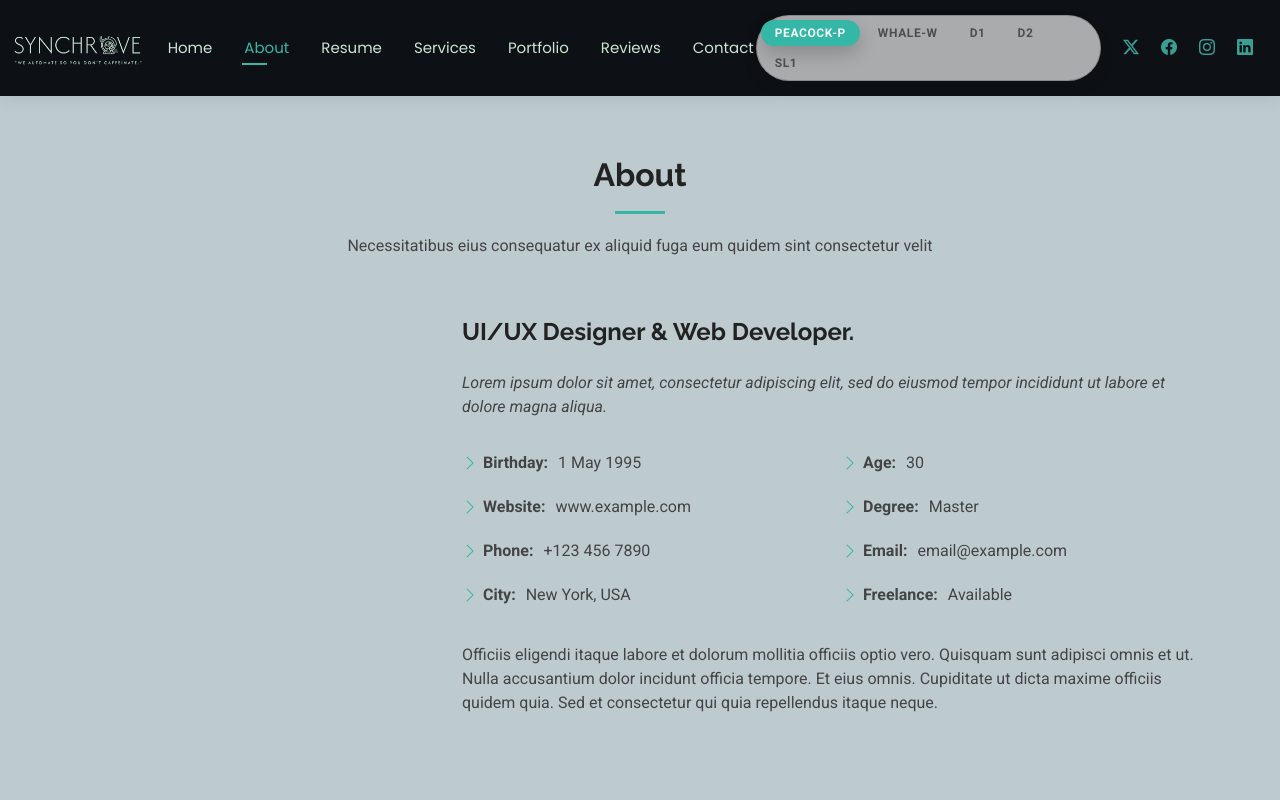
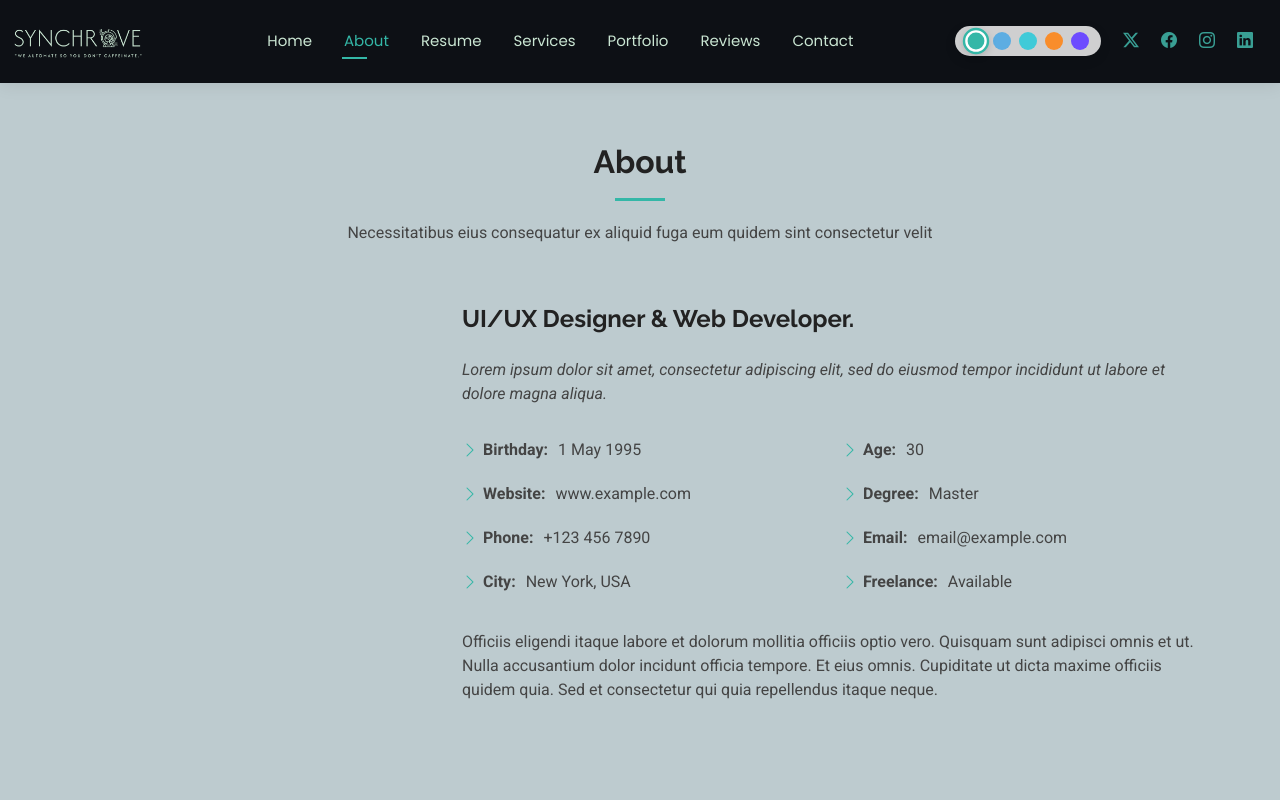
Before and after one commit to omar4917/synchrove, a plain HTML site: page about.html in a window 1280 px wide. Shown: the top 800 px of the page. Drawn offline with Linux system fonts and the light colour scheme.

Commit message:
Update theme toggle controls to sleek color circles

```diff
--- a/about.html
+++ b/about.html
@@ -96,11 +96,11 @@
 
     <div class="header-social-links d-flex align-items-center gap-3">
       <div class="theme-toggle" role="group" aria-label="Color theme toggle">
-        <button type="button" class="theme-btn active" data-theme="peacock" aria-pressed="true">Peacock-P</button>
-        <button type="button" class="theme-btn" data-theme="whale" aria-pressed="false">Whale-W</button>
-        <button type="button" class="theme-btn" data-theme="d1" aria-pressed="false">D1</button>
-        <button type="button" class="theme-btn" data-theme="d2" aria-pressed="false">D2</button>
-        <button type="button" class="theme-btn" data-theme="sl1" aria-pressed="false">SL1</button>
+        <button type="button" class="theme-btn active" data-theme="peacock" title="Peacock Theme" aria-label="Peacock theme" aria-pressed="true"></button>
+        <button type="button" class="theme-btn" data-theme="whale" title="Whale Theme" aria-label="Whale theme" aria-pressed="false"></button>
+        <button type="button" class="theme-btn" data-theme="d1" title="D1 Dark Theme" aria-label="D1 Dark theme" aria-pressed="false"></button>
+        <button type="button" class="theme-btn" data-theme="d2" title="D2 Warm Theme" aria-label="D2 Warm theme" aria-pressed="false"></button>
+        <button type="button" class="theme-btn" data-theme="sl1" title="SL1 Purple Theme" aria-label="SL1 Purple theme" aria-pressed="false"></button>
       </div>
       <a href="#" class="twitter"><i class="bi bi-twitter-x"></i></a>
       <a href="#" class="facebook"><i class="bi bi-facebook"></i></a>
--- a/assets/css/main.css
+++ b/assets/css/main.css
@@ -266,40 +266,41 @@ h6 {
 }
 
 .header .theme-toggle {
-  display: inline-flex;
+  display: flex;
   align-items: center;
-  gap: 4px;
-  padding: 4px;
+  gap: 8px;
+  background: color-mix(in srgb, var(--surface-color), transparent 20%);
+  padding: 6px 12px;
   border-radius: 999px;
-  border: 1px solid color-mix(in srgb, var(--default-color), transparent 70%);
-  background: color-mix(in srgb, var(--surface-color), transparent 35%);
-  box-shadow: 0 8px 16px rgba(0, 0, 0, 0.08);
-  flex-wrap: wrap;
+  box-shadow: 0 4px 12px rgba(0, 0, 0, 0.1);
 }
 
 .header .theme-toggle .theme-btn {
-  border: none;
-  background: transparent;
-  color: color-mix(in srgb, var(--default-color), transparent 10%);
-  font-size: 12px;
-  font-weight: 600;
-  text-transform: uppercase;
-  letter-spacing: 0.05em;
-  padding: 4px 14px;
-  border-radius: 999px;
+  width: 18px;
+  height: 18px;
+  min-width: 18px;
+  padding: 0;
+  border-radius: 50%;
+  border: 2px solid transparent;
   cursor: pointer;
-  transition: background 0.3s ease, color 0.3s ease, box-shadow 0.3s ease;
+  outline: none;
+  transition: transform 0.2s ease, box-shadow 0.2s ease, border-color 0.2s ease;
+}
+
+.header .theme-toggle .theme-btn[data-theme="peacock"] { background-color: #34b7a7; }
+.header .theme-toggle .theme-btn[data-theme="whale"] { background-color: #5dade2; }
+.header .theme-toggle .theme-btn[data-theme="d1"] { background-color: #3fcad8; }
+.header .theme-toggle .theme-btn[data-theme="d2"] { background-color: #f98d2b; }
+.header .theme-toggle .theme-btn[data-theme="sl1"] { background-color: #6d4bff; }
+
+.header .theme-toggle .theme-btn:hover {
+  transform: scale(1.25);
 }
 
 .header .theme-toggle .theme-btn.active {
-  background: var(--accent-color);
-  color: var(--contrast-color);
-  box-shadow: 0 8px 18px rgba(0, 0, 0, 0.18);
-}
-
-.header .theme-toggle .theme-btn:focus-visible {
-  outline: 2px solid color-mix(in srgb, var(--accent-color), transparent 35%);
-  outline-offset: 2px;
+  border-color: #ffffff;
+  box-shadow: 0 0 0 2px var(--accent-color), 0 2px 8px rgba(0, 0, 0, 0.25);
+  transform: scale(1.2);
 }
 
 @media (max-width: 1200px) {
```
Also changed, not shown: contact.html (+5 -5 lines), index.html (+5 -5 lines), portfolio-details.html (+5 -5 lines), portfolio.html (+5 -5 lines), resume.html (+5 -5 lines), services.html (+5 -5 lines).
